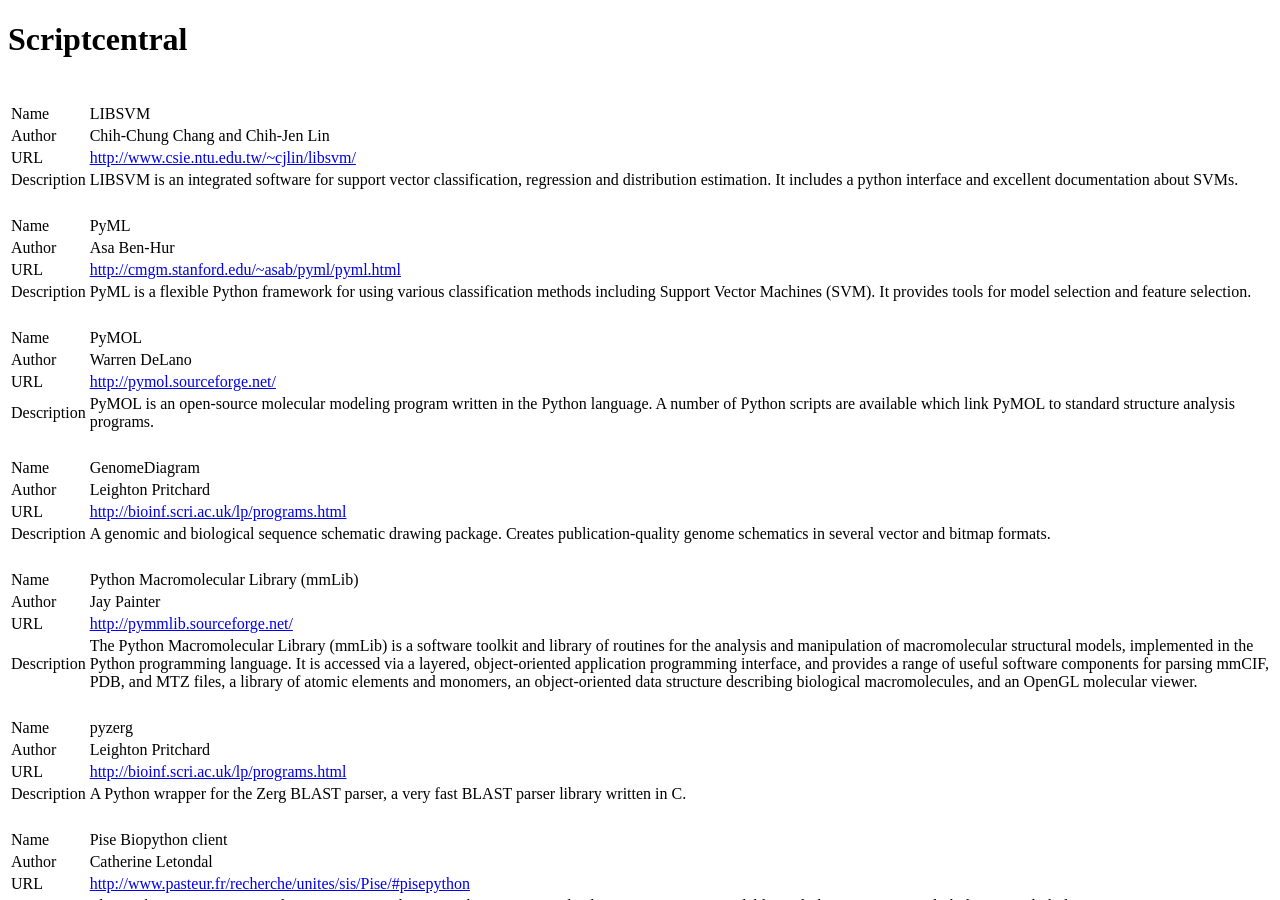
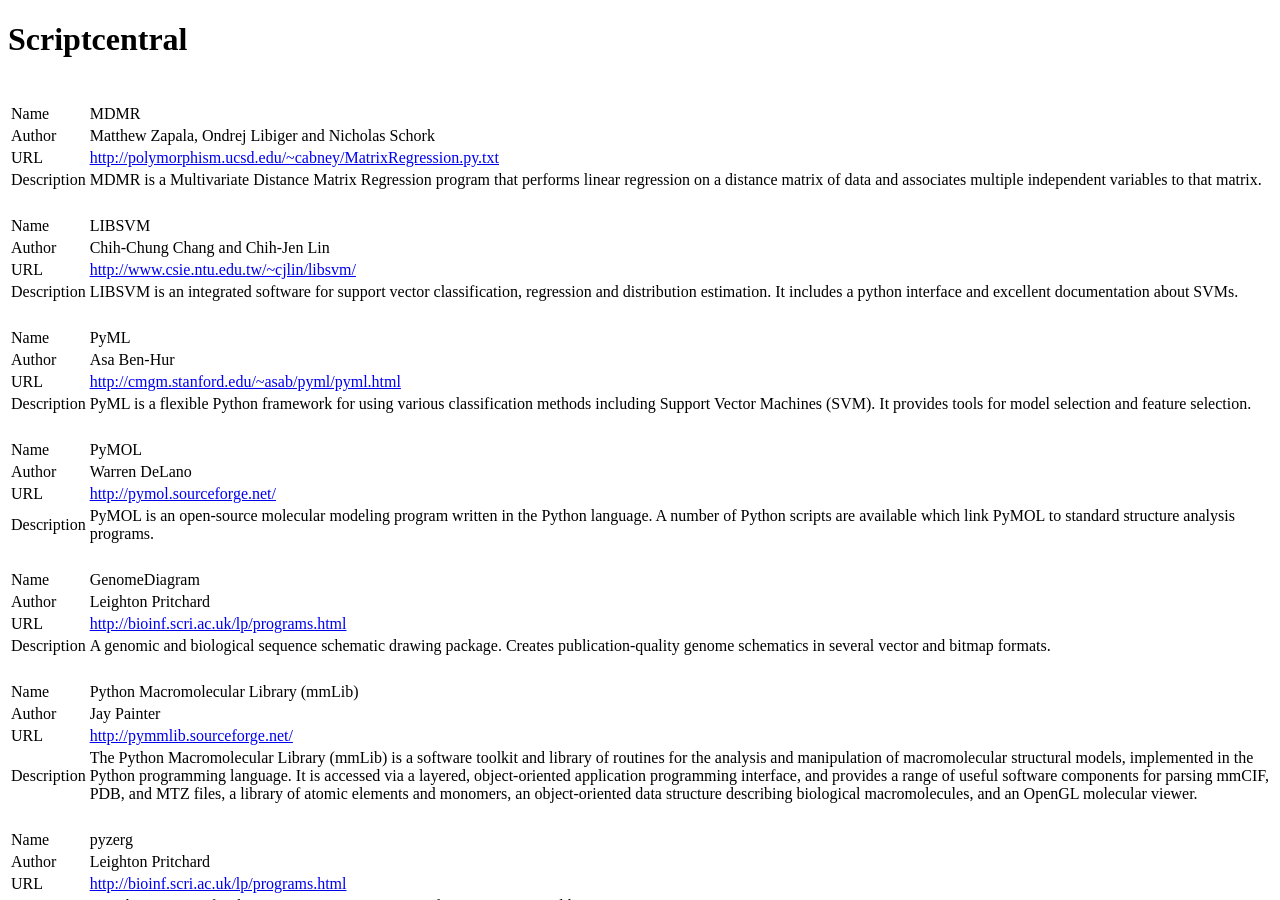
Before and after one commit to biopython/biopython.github.io, a Jekyll site: the page built from wiki/Scriptcentral.md, in a window 1280 px wide and 900 px high. Built offline with Jekyll 4.4.1, drawn with Linux system fonts in a browser that asks for light colours.

Commit message:
Change to wiki page

```diff
--- a/wiki/Scriptcentral.md
+++ b/wiki/Scriptcentral.md
@@ -3,6 +3,13 @@ title: Scriptcentral
 permalink: wiki/Scriptcentral
 layout: wiki
 ---
+
+|             |                                                                                                                                                                                      |
+|-------------|--------------------------------------------------------------------------------------------------------------------------------------------------------------------------------------|
+| Name        | MDMR                                                                                                                                                                                 |
+| Author      | Matthew Zapala, Ondrej Libiger and Nicholas Schork                                                                                                                                   |
+| URL         | <http://polymorphism.ucsd.edu/~cabney/MatrixRegression.py.txt>                                                                                                                       |
+| Description | MDMR is a Multivariate Distance Matrix Regression program that performs linear regression on a distance matrix of data and associates multiple independent variables to that matrix. |
 
 |             |                                                                                                                                                                                    |
 |-------------|------------------------------------------------------------------------------------------------------------------------------------------------------------------------------------|
```
Also changed, not shown: 1 other file.
